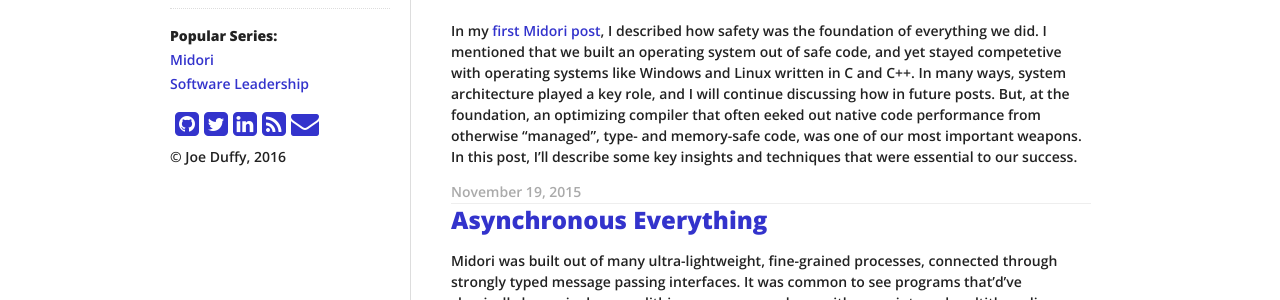
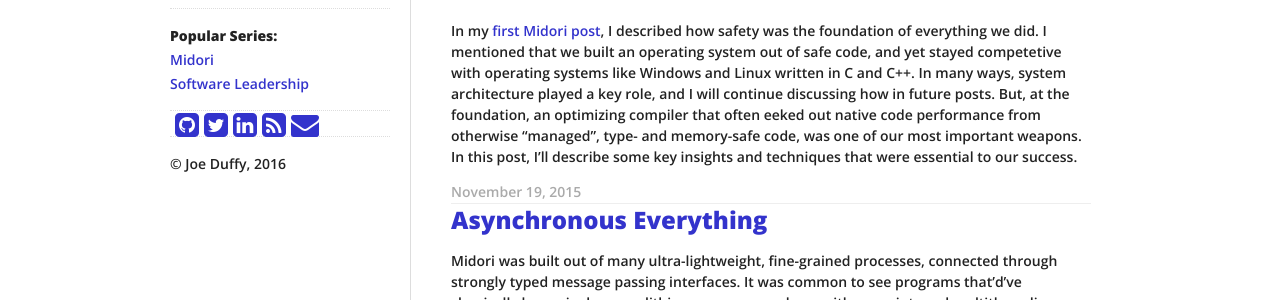
Before and after one commit to joeduffy/joeduffy.github.io, a Jekyll site: the page built from index.html, in a window 1280 px wide. Shown: the part 415-715 px from the top of the page. Built offline with Jekyll 4.4.1, drawn with Linux system fonts in a browser that asks for light colours; nearby versions of some CDN libraries; the list of posts is cut into pages by our own code.

Commit message:
Tweak the CSS for the social sidebar

```diff
--- a/_includes/css/screen.css
+++ b/_includes/css/screen.css
@@ -154,7 +154,10 @@
 }
 
 #social {
-  margin-bottom: 10px;
+  margin-top: 10px;
+  margin-bottom: 15px;
+  border: dotted #ddd;
+  border-width: 1px 0;
   font-size: 13px;
 }
 
```
